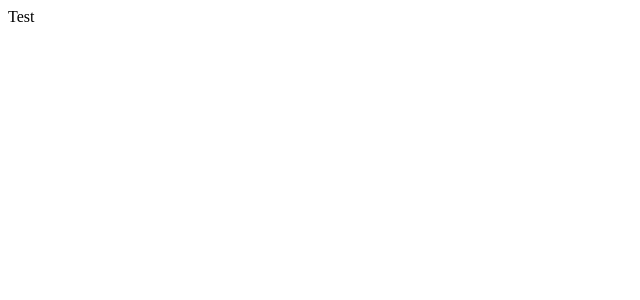
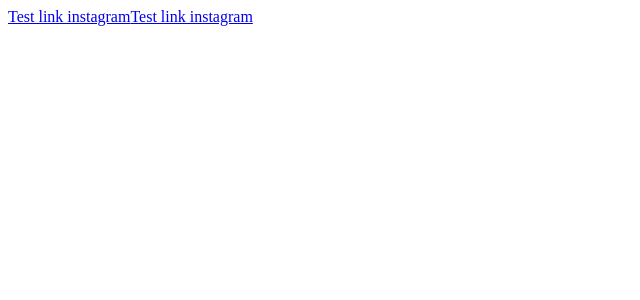
Before and after one commit to stefanwub/nuxt-3-redirect-test, a Nuxt app: page /hello in a window 1280 px wide. Shown: the top 300 px of the page, without its empty margins (0-640 px from the left). Built offline with nearby package versions, Linux system fonts and the light colour scheme.

Commit message:
add test for insta links

```diff
--- a/pages/hello.vue
+++ b/pages/hello.vue
@@ -1,5 +1,6 @@
 <template>
   <div>
-    Test
+    <a href="https://www.instagram.com/p/CiZzZB-IFEf/">Test link instagram</a>
+    <a href="instagram://www.instagram.com/p/CiZzZB-IFEf/">Test link instagram</a>
   </div>
 </template>
```
